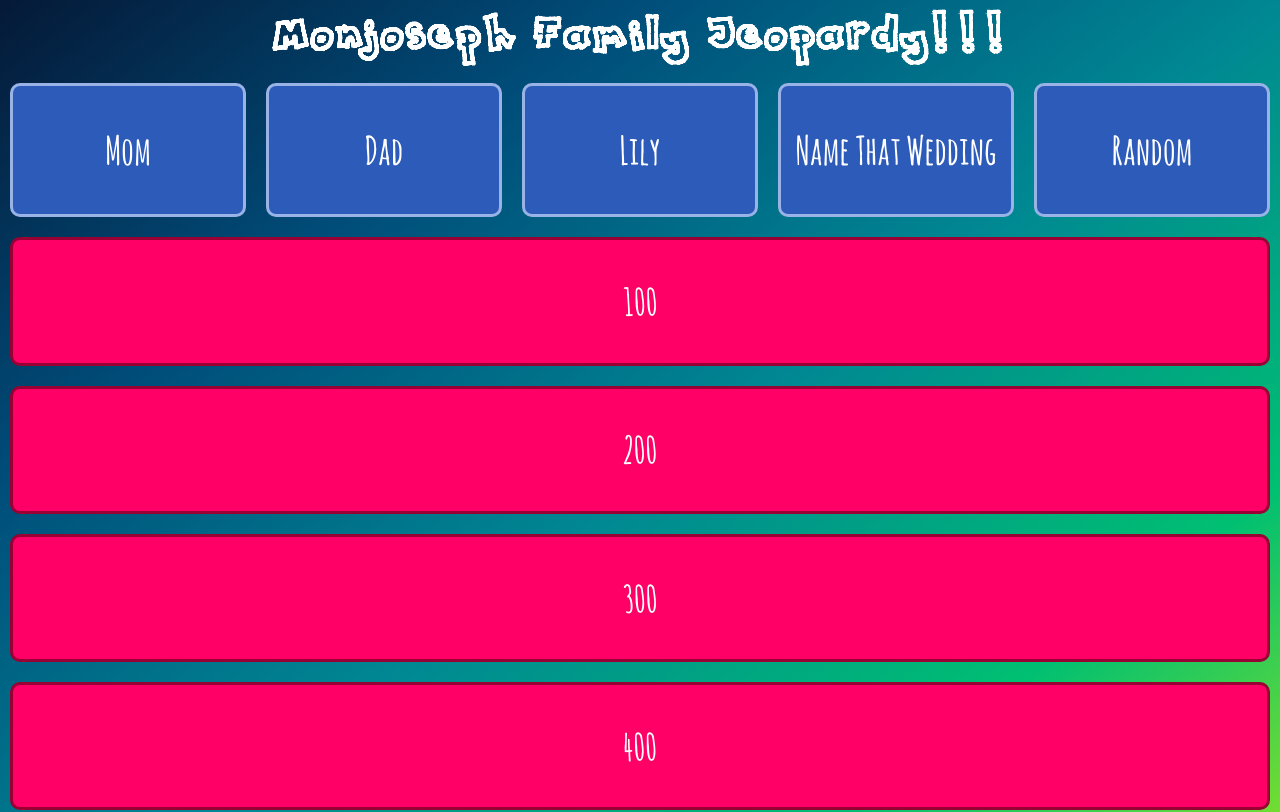
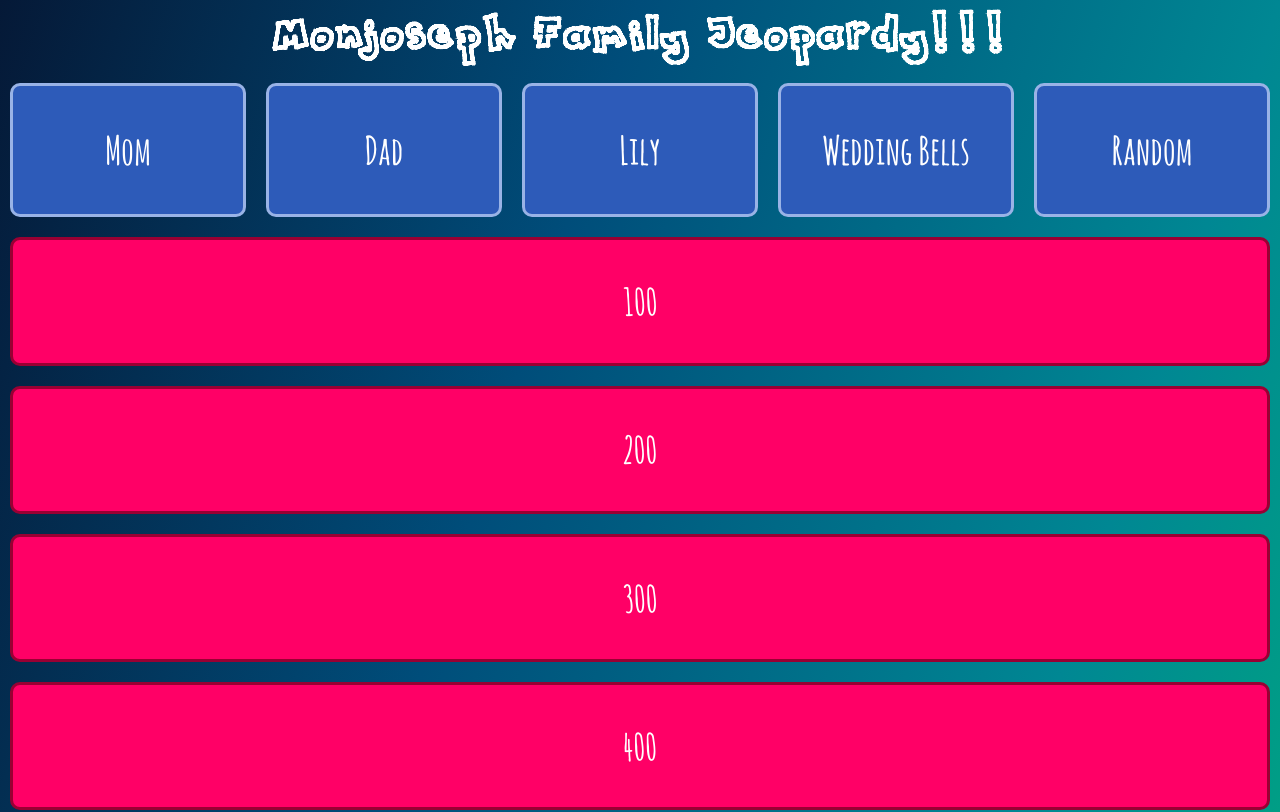
Before and after one commit to InnaMon/jeopardy, a React (Create React App) app: page / in a window 1280 px wide. Shown: the top 812 px of the page. Built offline with nearby package versions, Linux system fonts and the light colour scheme.

Commit message:
added the rest of the card data to App state

```diff
--- a/src/App.js
+++ b/src/App.js
@@ -45,6 +45,166 @@
         answer: 'Кристина Рой Дорогой ценой',
         id: 5,
         answered: false
+      },
+      {
+        title: '100',
+        modalHeader: 'Dad: 100 pts',
+        question: 'What is Moms favorite color?',
+        answer: 'All shades of green',
+        id: 1,
+        answered: false
+      },
+      {
+        title: '200',
+        modalHeader: 'Dad: 200 pts',
+        question: 'What year did mom enrolls to NCC?',
+        answer: '2008',
+        id: 2,
+        answered: false
+      },
+      {
+        title: '300',
+        modalHeader: 'Dad: 300 pts',
+        question: 'What are the names of grandparents that raised mom',
+        answer: 'Grandma Polya and grandpa Peter',
+        id: 3,
+        answered: false
+      },
+      {
+        title: '400',
+        modalHeader: 'Dad: 400 pts',
+        question: 'Who did mom work as in Russia?',
+        answer: 'Приома Здачя',
+        id: 4,
+        answered: false
+      },
+      {
+        title: '500',
+        modalHeader: 'Dad: 500 pts',
+        question: 'Mom’s favorite author/book?',
+        answer: 'Кристина Рой Дорогой ценой',
+        id: 5,
+        answered: false
+      },
+      {
+        title: '100',
+        modalHeader: 'Lily: 100 pts',
+        question: 'What is Moms favorite color?',
+        answer: 'All shades of green',
+        id: 1,
+        answered: false
+      },
+      {
+        title: '200',
+        modalHeader: 'Lily: 200 pts',
+        question: 'What year did mom enrolls to NCC?',
+        answer: '2008',
+        id: 2,
+        answered: false
+      },
+      {
+        title: '300',
+        modalHeader: 'Lily: 300 pts',
+        question: 'What are the names of grandparents that raised mom',
+        answer: 'Grandma Polya and grandpa Peter',
+        id: 3,
+        answered: false
+      },
+      {
+        title: '400',
+        modalHeader: 'Lily: 400 pts',
+        question: 'Who did mom work as in Russia?',
+        answer: 'Приома Здачя',
+        id: 4,
+        answered: false
+      },
+      {
+        title: '500',
+        modalHeader: 'Lily: 500 pts',
+        question: 'Mom’s favorite author/book?',
+        answer: 'Кристина Рой Дорогой ценой',
+        id: 5,
+        answered: false
+      },
+      {
+        title: '100',
+        modalHeader: 'Wedding Bells: 100 pts',
+        question: 'What is Moms favorite color?',
+        answer: 'All shades of green',
+        id: 1,
+        answered: false
+      },
+      {
+        title: '200',
+        modalHeader: 'Wedding Bells: 200 pts',
+        question: 'What year did mom enrolls to NCC?',
+        answer: '2008',
+        id: 2,
+        answered: false
+      },
+      {
+        title: '300',
+        modalHeader: 'Wedding Bells: 300 pts',
+        question: 'What are the names of grandparents that raised mom',
+        answer: 'Grandma Polya and grandpa Peter',
+        id: 3,
+        answered: false
+      },
+      {
+        title: '400',
+        modalHeader: 'Wedding Bells: 400 pts',
+        question: 'Who did mom work as in Russia?',
+        answer: 'Приома Здачя',
+        id: 4,
+        answered: false
+      },
+      {
+        title: '500',
+        modalHeader: 'Wedding Bells: 500 pts',
+        question: 'Mom’s favorite author/book?',
+        answer: 'Кристина Рой Дорогой ценой',
+        id: 5,
+        answered: false
+      },
+      {
+        title: '100',
+        modalHeader: 'Random: 100 pts',
+        question: 'What is Moms favorite color?',
+        answer: 'All shades of green',
+        id: 1,
+        answered: false
+      },
+      {
+        title: '200',
+        modalHeader: 'Random: 200 pts',
+        question: 'What year did mom enrolls to NCC?',
+        answer: '2008',
+        id: 2,
+        answered: false
+      },
+      {
+        title: '300',
+        modalHeader: 'Random: 300 pts',
+        question: 'What are the names of grandparents that raised mom',
+        answer: 'Grandma Polya and grandpa Peter',
+        id: 3,
+        answered: false
+      },
+      {
+        title: '400',
+        modalHeader: 'Random: 400 pts',
+        question: 'Who did mom work as in Russia?',
+        answer: 'Приома Здачя',
+        id: 4,
+        answered: false
+      },
+      {
+        title: '500',
+        modalHeader: 'Random: 500 pts',
+        question: 'Mom’s favorite author/book?',
+        answer: 'Кристина Рой Дорогой ценой',
+        id: 5,
+        answered: false
       }
     ],
     showModal: 0,
@@ -66,12 +226,12 @@
   // }
 
   // shouldComponentUpdate ( nextProps, nextState ) {
-  //   return this.state.timerTime === nextState.timerTime;
+  //   return this.state.timerTime !== nextState.timerTime;
   // }
 
-  // componentDidUpdate () {
-  //   console.log('[App] DidUpdate');
-  // }
+  componentDidUpdate () {
+    console.log('[App] DidUpdate');
+  }
 
   showModalHandler = value => {
     this.setState({
@@ -151,7 +311,7 @@
           <Category>Mom</Category>
           <Category>Dad</Category>
           <Category>Lily</Category>
-          <Category>Name That Wedding</Category>
+          <Category>Wedding Bells</Category>
           <Category>Random</Category>
         </div>
 
@@ -195,64 +355,7 @@
 
         </div>
 
-        {/* <div className="row">
-          <Card handleModal={this.modalHandler} answered={this.state.answered}>
-            100
-            <div>
-            <Modal
-              showModal={this.state.showModal}
-              onClose={this.modalHandler}
-              answerButton={this.showAnswerHandler}
-              showAnswer={this.state.showAnswer}
-              answer={<div>The answer is...</div>}
-              timerTime={this.state.timerTime}
-              startTimer={this.startTimer}
-            >
-              <>
-                <h2>Mom: 100 pts</h2>
-                <p>Question about murm.</p>
-              </>
-            </Modal>
-            </div>
-          </Card>
 
-          <Card
-              handleModal={this.modalHandler}
-              answered={this.state.answered}
-              showModal={this.state.showModal}
-              onClose={this.modalHandler}
-              answerButton={this.showAnswerHandler}
-              showAnswer={this.state.showAnswer}
-              answer={<div>The answer is...</div>}
-              timerTime={this.state.timerTime}
-              startTimer={this.startTimer}
-              header={<h2>Dad: 100 pts</h2>}
-              question={<p>Question about dad.</p>}
-            >
-            100
-          </Card>
-
-          <Card>
-            100
-          </Card>
-
-          <Card>
-            100
-          </Card>
-
-          <Card>
-            100
-          </Card>
-
-        </div> */}
-
-        {/* <div className="row">
-          <Card>200</Card>
-          <Card>200</Card>
-          <Card>200</Card>
-          <Card>200</Card>
-          <Card>200</Card>
-        </div> */}
       </div>
     );
   }
--- a/src/components/Card/Card.js
+++ b/src/components/Card/Card.js
@@ -3,6 +3,14 @@
 import './Card.css';
 
 class Card extends Component {
+    // shouldComponentUpdate ( nextProps, nextState ) {
+    //     return nextProps.timerTime === this.props.timerTime;
+    //   }
+
+    componentDidUpdate () {
+    console.log('[Card] DidUpdate');
+    }
+
     render() {
         console.log('card comp props', this.props);
         return (
--- a/src/components/Timer/Timer.js
+++ b/src/components/Timer/Timer.js
@@ -1,10 +1,26 @@
-import React from 'react';
+import React, {Component} from 'react';
 import './Timer.css';
 
-const Timer = (props) => {
-    return (
-        <div className="Timer" startTimer={props.startTimer()}>{props.timerTime} seconds</div>
-    )
+class Timer extends Component {
+    shouldComponentUpdate ( nextProps, nextState ) {
+    return nextProps.timerTime !== this.props.timerTime;
+    }
+
+    componentDidUpdate () {
+        console.log('[Card] DidUpdate');
+    }
+
+    render() {
+        return (
+            <div className="Timer" startTimer={this.props.startTimer()}>{this.props.timerTime} seconds</div>
+        )
+    }
 }
 
+// const Timer = (props) => {
+//     return (
+//         <div className="Timer" startTimer={props.startTimer()}>{props.timerTime} seconds</div>
+//     )
+// }
+
 export default Timer;
```
Also changed, not shown: src/components/Modal/Modal.js (+13 -9 lines).
